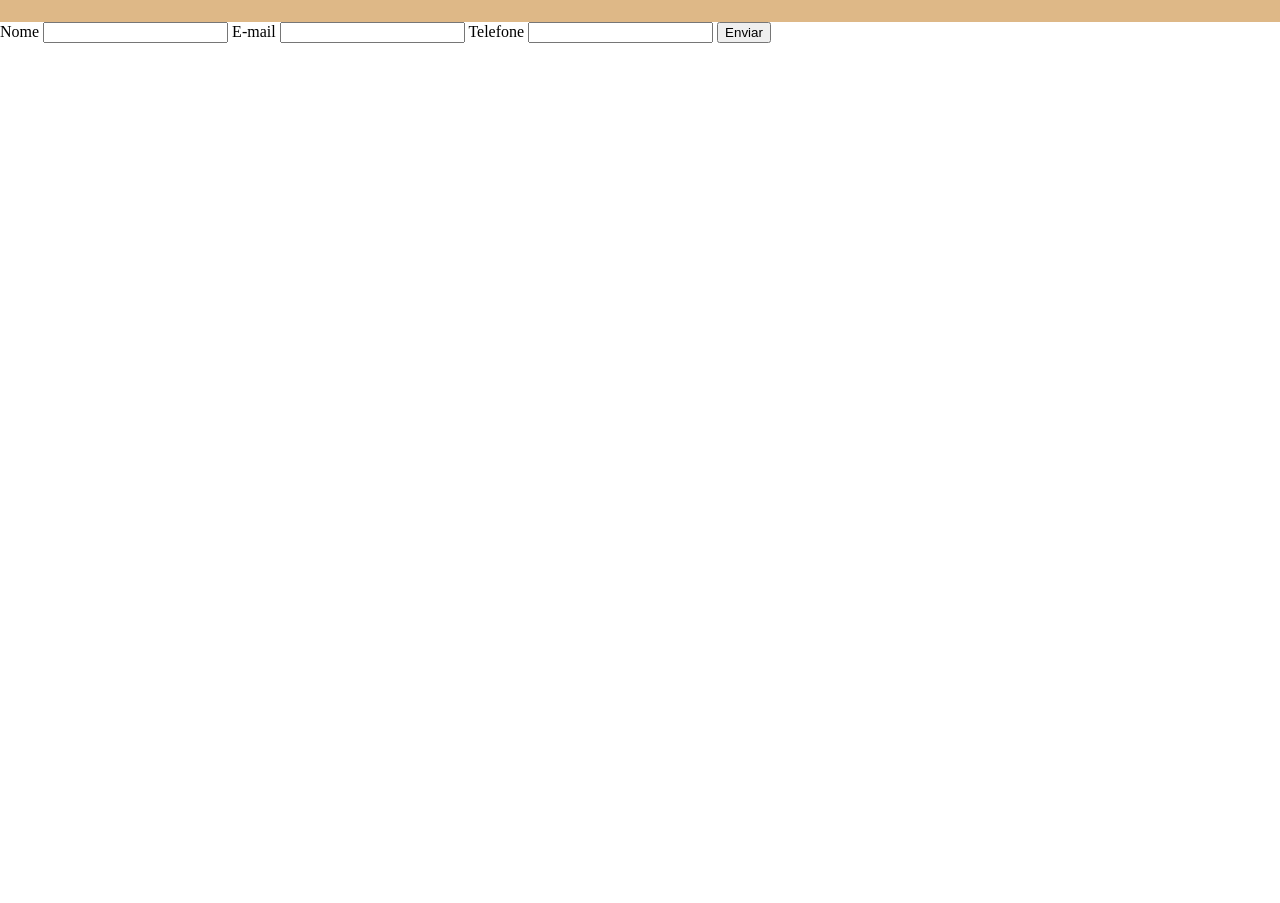
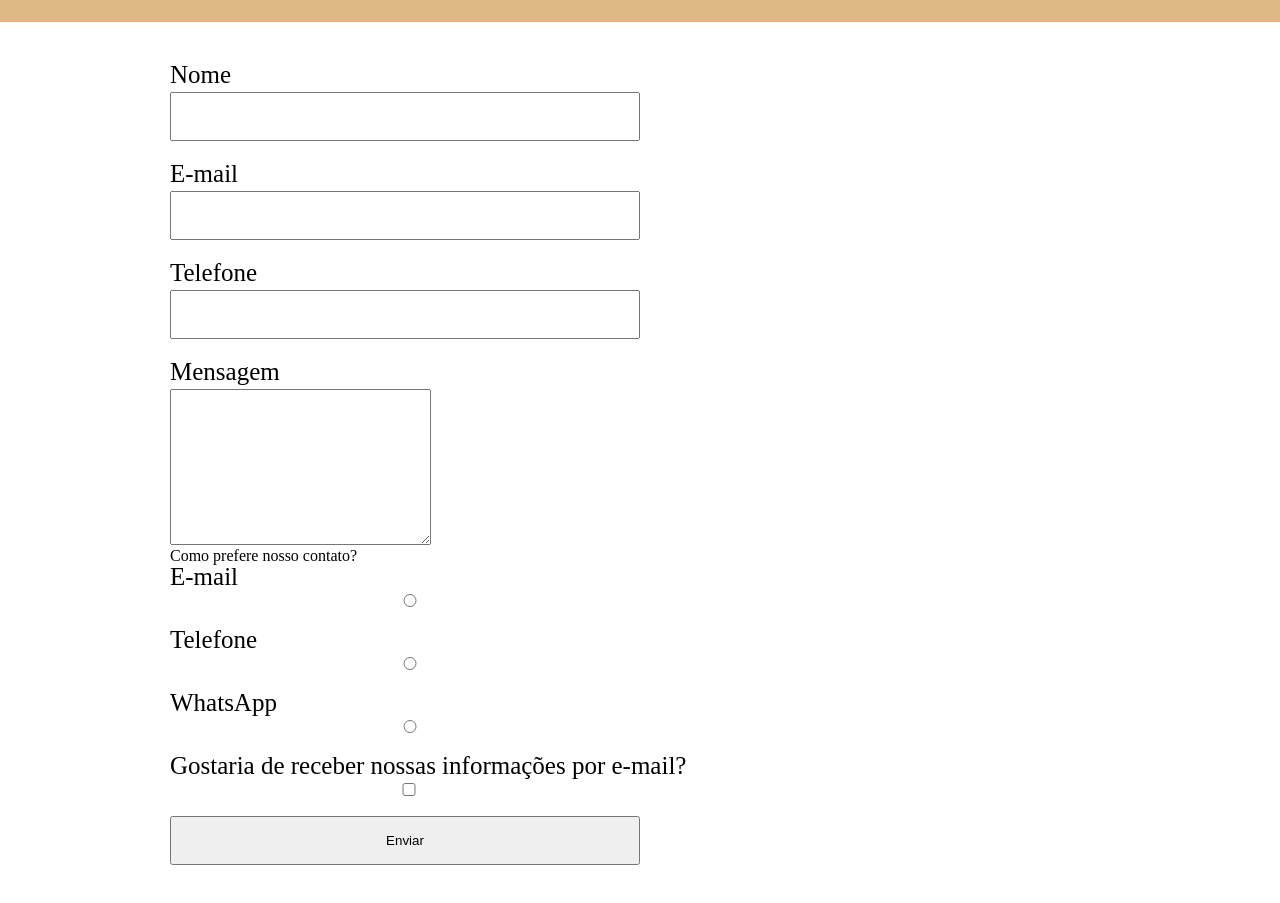
Before and after one commit to caioalves19/aprendendo-html-css, a plain HTML site: page contact.html in a window 1280 px wide. Shown: the part 231-1134 px from the top of the page. Before the commit the page ends 800 px from the top, so only its background shows below. Drawn offline with Linux system fonts and the light colour scheme.

Commit message:
completando html do contact.html

```diff
--- a/contact.html
+++ b/contact.html
@@ -7,6 +7,7 @@
     <title>Top 6 TV Series</title>
     <link rel="stylesheet" href="css/reset.css">
     <link rel="stylesheet" href="css/style.css">
+    <link rel="stylesheet" href="css/style-contact.css">
 </head>
 <body>
     <header>
@@ -21,7 +22,7 @@
     </header>
 
     <main>
-        <form action="">
+        <form action="" class="form-contact">
             <label for="nome">Nome</label>
             <input type="text" id="nome">
 
@@ -31,6 +32,25 @@
             <label for="telefone">Telefone</label>
             <input type="text" id="telefone">
 
+            <label for="mensagem">Mensagem</label>
+            <textarea id="mensagem" cols="30" rows="10"></textarea>
+
+
+            <div class="preferencias-contato">
+                <p>Como prefere nosso contato?</p>
+                <label for="radio-email">E-mail</label>
+                <input type="radio" name="contato" id="radio-email">
+
+                <label for="radio-telefone">Telefone</label>
+                <input type="radio" name="contato" id="radio-telefone">
+
+                <label for="radio-whatsapp">WhatsApp</label>
+                <input type="radio" name="contato" id="radio-whatsapp">
+            </div>
+
+            <label for="checkbox-contact">Gostaria de receber nossas informações por e-mail?</label>
+            <input type="checkbox" name="" id="checkbox-contact">
+
             <input type="submit" value="Enviar">
         </form>
     </main>
```
